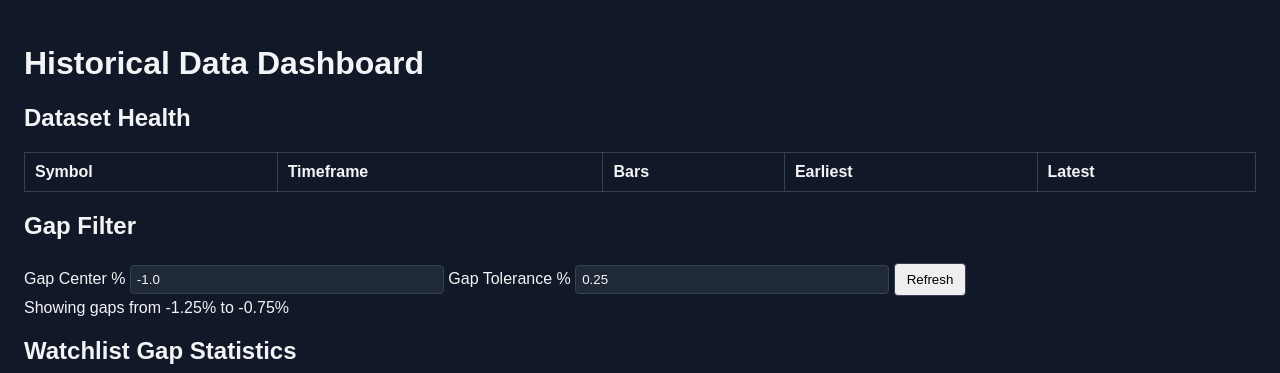
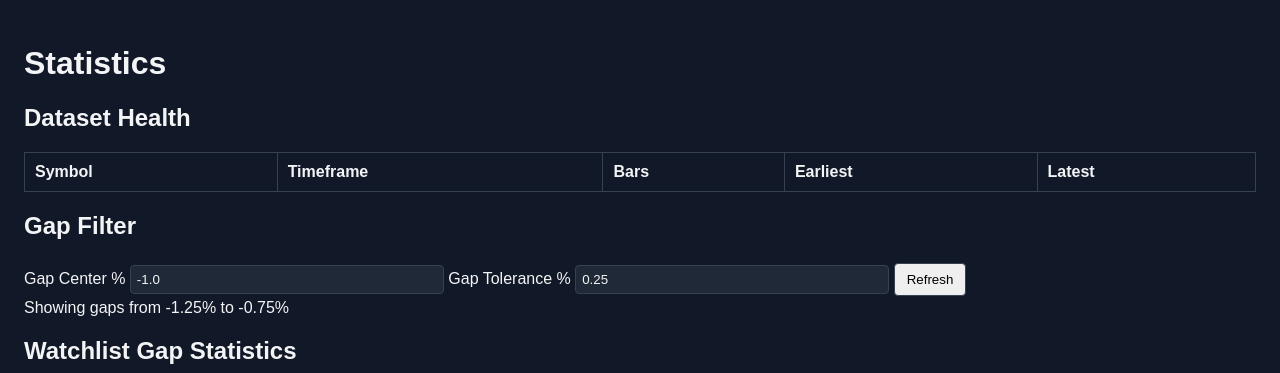
Before and after one commit to 2020dataanalysis/stock-alert-saas, a FastAPI app: page /statistics in a window 1280 px wide. Shown: the part 47-420 px from the top of the page. Run offline with FastAPI, Linux system fonts and the light colour scheme; data that the repository does not hold is empty; parts of the project's set-up code (start-up, migrations or seed data) failed here and were passed over.

Commit message:
Extract statistics into dedicated module

```diff
--- a/app/historical_data/routes.py
+++ b/app/historical_data/routes.py
@@ -146,20 +146,6 @@ def recent_opening_scenarios_api(
     return list_recent_opening_scenarios(
         limit=limit
     )
-
-
-@router.get("/historical-data")
-def historical_data_page(
-    request: Request,
-):
-    return templates.TemplateResponse(
-        request,
-        "historical_data.html",
-        {
-            "request": request,
-        },
-    )
-
 
 @router.get(
     "/api/historical-data/opening-scenarios/{scenario_id}/outcomes"
@@ -442,20 +428,6 @@ def replay_catalog_page(
     )
 
 
-@router.get("/statistics")
-def statistics_page(
-    request: Request,
-):
-    return templates.TemplateResponse(
-        request,
-        "historical_data.html",
-        {
-            "request": request,
-        },
-    )
-
-
-
 @router.get("/historical-data/replay")
 def replay_page(
     request: Request,
--- /dev/null
+++ b/app/statistics/routes.py
@@ -0,0 +1,41 @@
+from pathlib import Path
+
+from fastapi import APIRouter
+from fastapi import Request
+from fastapi.templating import Jinja2Templates
+from jinja2 import FileSystemLoader
+
+
+router = APIRouter()
+
+BASE_DIR = Path(__file__).resolve().parent
+
+TEMPLATE_DIR = (
+    BASE_DIR / "templates"
+)
+
+SHARED_TEMPLATE_DIR = (
+    BASE_DIR.parent / "web" / "templates"
+)
+
+templates = Jinja2Templates(
+    directory=str(TEMPLATE_DIR)
+)
+
+templates.env.loader = FileSystemLoader([
+    str(TEMPLATE_DIR),
+    str(SHARED_TEMPLATE_DIR),
+])
+
+
+@router.get("/statistics")
+def statistics_page(
+    request: Request,
+):
+    return templates.TemplateResponse(
+        request,
+        "statistics.html",
+        {
+            "request": request,
+        },
+    )
--- a/app/historical_data/templates/historical_data.html
+++ b/app/statistics/templates/statistics.html
@@ -2,7 +2,7 @@
 
 {% block content %}
 
-<h1>Historical Data Dashboard</h1>
+<h1>Statistics</h1>
 
 <h2>Dataset Health</h2>
 
@@ -70,5 +70,5 @@
 {% endblock %}
 
 {% block extra_scripts %}
-<script src="/historical-data-static/js/historical_data.js"></script>
+<script src="/statistics-static/js/statistics.js"></script>
 {% endblock %}
--- a/app/web/dashboard.py
+++ b/app/web/dashboard.py
@@ -35,6 +35,7 @@ from app.market_state.web.routes import router as market_state_router
 from app.scalp_state.routes import router as scalp_state_router
 
 from app.historical_data.routes import router as historical_data_router
+from app.statistics.routes import router as statistics_router
 
 from app.live.routes import router as live_router
 
@@ -67,6 +68,12 @@ app.mount(
 )
 
 app.mount(
+    "/statistics-static",
+    StaticFiles(directory="app/statistics/static"),
+    name="statistics_static",
+)
+
+app.mount(
     "/live/static",
     StaticFiles(directory="app/live/static"),
     name="live_static",
@@ -76,6 +83,7 @@ app.include_router(api_router)
 app.include_router(market_state_router)
 app.include_router(scalp_state_router)
 app.include_router(historical_data_router)
+app.include_router(statistics_router)
 app.include_router(live_router)
 
 templates = Jinja2Templates(directory="app/web/templates")
```
Also changed, not shown: app/statistics/__init__.py (added), app/statistics/static/js/statistics.js (renamed from app/historical_data/static/js/historical_data.js).
